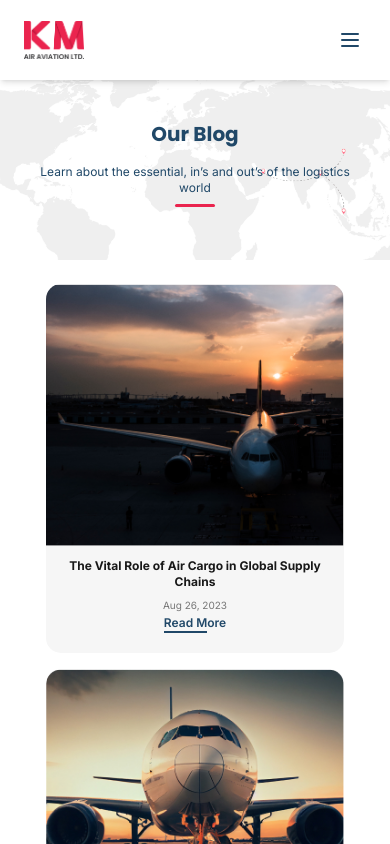
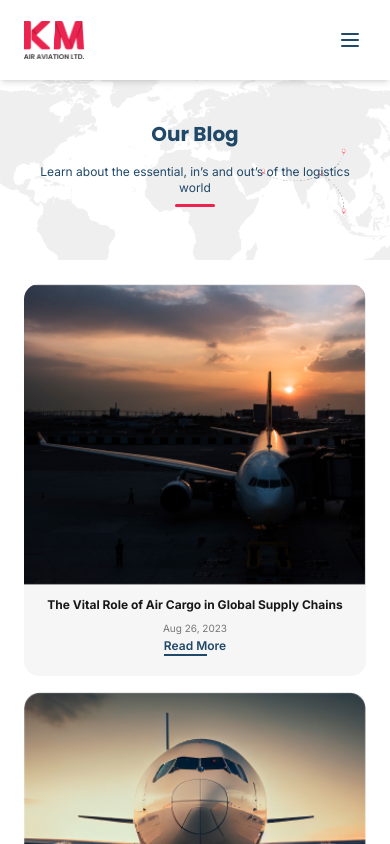
Before and after one commit to rahat9016/air-aviation-by-nextjs, a React (Vite) app: page /blog in a window 390 px wide. Shown: the top 844 px of the page. Built offline with nearby package versions, Linux system fonts and the light colour scheme.

Commit message:
updated responsive

```diff
--- a/src/components/common/Topbar.tsx
+++ b/src/components/common/Topbar.tsx
@@ -110,7 +110,7 @@ export function TopBar() {
                         </nav>
                         {/* ---------------responsive menu----------------- */}
                         <nav
-                            className={`lg:hidden bg-primary w-full h-[80vh] top-[80px] ${
+                            className={`lg:hidden bg-primary w-full py-10 top-[80px] ${
                                 open ? "left-0 " : "left-[-999999px]"
                             } absolute flex items-center justify-center`}
                         >
--- a/src/pages/About.tsx
+++ b/src/pages/About.tsx
@@ -54,7 +54,7 @@ const About = () => {
             allowFullScreen
           ></iframe>
         </div>
-        <div className="basis-[40%] h-[480px] bg-white  drop-shadow-md px-8 lg:px-[80px]">
+        <div className="basis-[40%] h-[480px] bg-white  drop-shadow-md px-10 ">
           <div
             style={{ backgroundImage: `url(${double_circle})` }}
             className=" flex justify-center w-full bg-no-repeat bg-[80%] text-right-top bg-[length:100px_100px] pb-6 lg:pb-12 lg:pt-20"
--- a/src/pages/Blog.tsx
+++ b/src/pages/Blog.tsx
@@ -19,7 +19,7 @@ const Blog = () => {
         isShowSpan
       />
       <div className="mt-0 lg:-mt-24 xl:-mt-96 bg-white shadow-3xl container px-mobileContainer xl:px-0 mb-[136px]">
-        <div className="grid grid-cols-1 xlg:grid-cols-2 md:grid-cols-4 lg:grid-cols-4 px-[22px] py-6 gap-4">
+        <div className="grid grid-cols-1 xlg:grid-cols-2 md:grid-cols-4 lg:grid-cols-4  py-6 gap-4">
           {blogData?.map((blog, index) => (
             <Blog_Card key={index} blog={blog} />
           ))}
```
